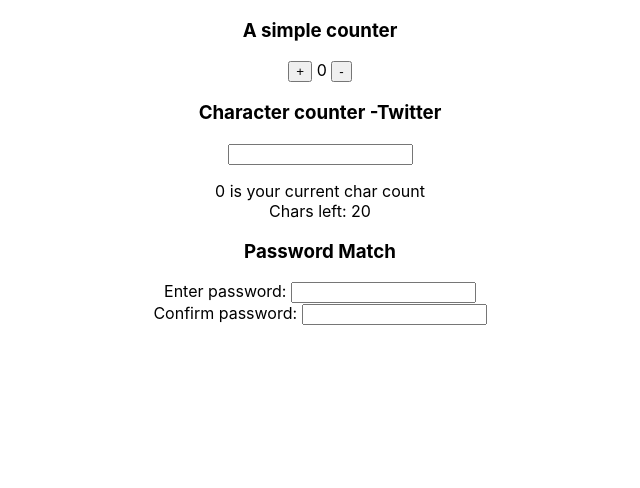
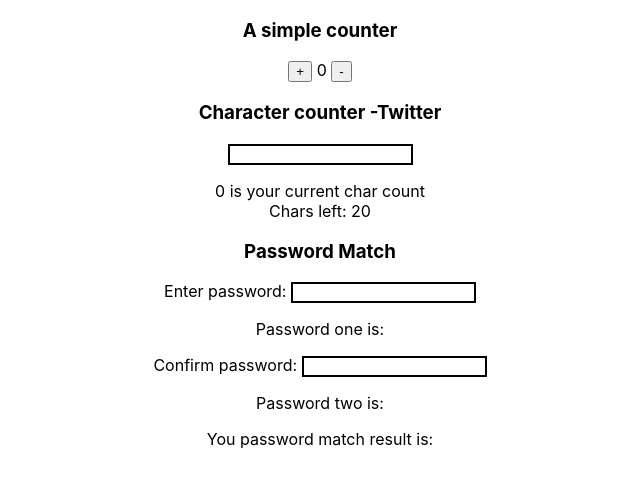
Before and after one commit to RadhikaRJ/practice-react, a React (Create React App) app: page / in a window 1280 px wide. Shown: the top 488 px of the page, without its empty margins (320-960 px from the left). Built offline with nearby package versions, Linux system fonts and the light colour scheme.

Commit message:
password Match exercise implemented

```diff
--- a/src/App.css
+++ b/src/App.css
@@ -2,37 +2,6 @@
   text-align: center;
 }
 
-.App-logo {
-  height: 40vmin;
-  pointer-events: none;
+input{
+  border:2px solid black;
 }
-
-@media (prefers-reduced-motion: no-preference) {
-  .App-logo {
-    animation: App-logo-spin infinite 20s linear;
-  }
-}
-
-.App-header {
-  background-color: #282c34;
-  min-height: 100vh;
-  display: flex;
-  flex-direction: column;
-  align-items: center;
-  justify-content: center;
-  font-size: calc(10px + 2vmin);
-  color: white;
-}
-
-.App-link {
-  color: #61dafb;
-}
-
-@keyframes App-logo-spin {
-  from {
-    transform: rotate(0deg);
-  }
-  to {
-    transform: rotate(360deg);
-  }
-}
--- a/src/App.js
+++ b/src/App.js
@@ -1,6 +1,7 @@
 import logo from './logo.svg';
 import './App.css';
 import { useState } from "react";
+import { compare } from 'semver';
 
 
 function App() {
@@ -42,24 +43,46 @@ function App() {
 
   //password Match---------------------------------------------------------------------------------------------
 
-  const[pswd1,setpswd1]=useState("");
- const [pswdstatus,setpswdstatus]=useState(false);
 
-   function handlePassword(event){
-     var pswd=event.target.value;
-    setpswd1(pswd);
+  const [passwordOne, setPasswordOne] = useState("");
+  const [passwordTwo, setPasswordTwo] = useState("");
+  const [passwordMatchStatus,setPasswordMatchStatus] = useState("");
+
+
+   function handleFirstPasswordInput(event){
+     var updatedPasswordOne=event.target.value;
+      setPasswordOne(currentPassword=>{
+        const latestPasswordOneValue=updatedPasswordOne;
+        return latestPasswordOneValue;
+      });
 
    }
 
-   function verifyPassword(event){
-     var confirmpswd=event.target.value;
-    if(pswd1==confirmpswd){
-      setpswdstatus(true);
-    }
-    else{
-      setpswdstatus(false);
-    }
+
+  //  console.log("password one is : " + passwordOne);
+  //  console.log("password two is: " + passwordTwo);
+
+   function comparePasswords(event){
+
+    var updatedPasswordTwo=event.target.value;
+      setPasswordTwo(currentPassword=>{
+        const latestPasswordTwoValue=updatedPasswordTwo;
+        return latestPasswordTwoValue;
+      });
+
+      var latestPasswordValue=event.target.value;
+      if(passwordOne!=latestPasswordValue){
+        setPasswordMatchStatus(current=>"passwords are not matching");
+
+      }
+      else{
+        setPasswordMatchStatus(current=>"passwords are matching");
+      }
+
    }
+
+  //Alphanumeric password---------------------------------------------------------------------------------------
+
 
   return (
     <div className="App">
@@ -79,13 +102,21 @@ function App() {
 
 
        <h3>Password Match</h3>
+
        <label>Enter password: </label>
        <input type="password"
-       onChange={handlePassword}></input>
+       onChange={handleFirstPasswordInput}></input>
        <br></br>
+       <p>Password one is: {passwordOne}</p>
+
        <label>Confirm password: </label>
        <input type="password"
-       onChange={verifyPassword}></input><span>{pswdstatus}</span>
+       onChange={comparePasswords}></input>
+       <br></br>
+       <p>Password two is: {passwordTwo}</p>
+
+
+       <p>You password match result is: {passwordMatchStatus}</p>
 
 
     </div>
```
